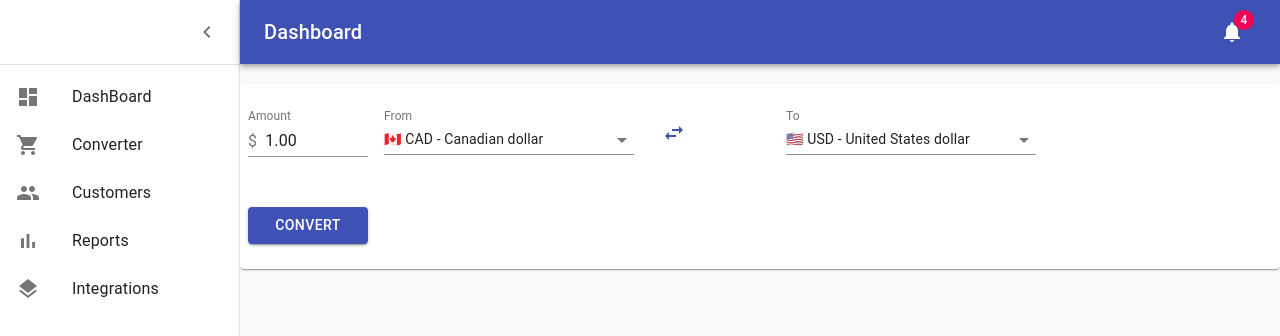
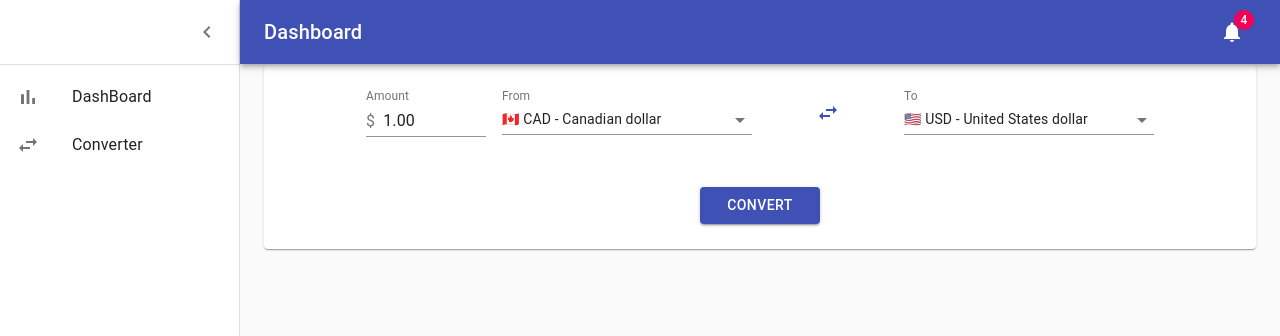
Before and after one commit to g7an/Currency-Converter, a React (Create React App) app: page /converter in a window 1280 px wide. Shown: the top 336 px of the page. Built offline with nearby package versions, Linux system fonts and the light colour scheme.

Commit message:
ui: adjust layout

```diff
--- a/src/view/ConverterForm.js
+++ b/src/view/ConverterForm.js
@@ -16,6 +16,7 @@ import InputAdornment from '@material-ui/core/InputAdornment'
 import NumberFormatter from '../services/NumberFormatter'
 import Card from '@material-ui/core/Card'
 import Bars from './Bars'
+import Container from '@material-ui/core/Container'
 
 
 const useStyles = makeStyles((theme) => ({
@@ -37,11 +38,6 @@ const useStyles = makeStyles((theme) => ({
         height: '100vh',
         overflow: 'auto',
     },
-    root2: {
-        minWidth: 275,
-        marginTop: 20,
-        marginBottom: 20,
-    },
     optionField: {
         width: 250,
         fontSize: 14,
@@ -57,6 +53,22 @@ const useStyles = makeStyles((theme) => ({
     pos: {
         marginBottom: 12,
     },
+    appBar: {
+        zIndex: theme.zIndex.drawer + 1,
+        transition: theme.transitions.create(['width', 'margin'], {
+          easing: theme.transitions.easing.sharp,
+          duration: theme.transitions.duration.leavingScreen,
+        }),
+      },
+    appBarSpacer: theme.mixins.toolbar,
+    button: {
+        justifyContent: 'center',
+        textAlign:'center'
+    },
+    form: {
+        justifyContent: 'center',
+        textAlign:'center'
+    }
   }))
 
 
@@ -122,8 +134,9 @@ const ConverterForm = () => {
           <Bars />
         <main className={classes.content}>
             <div className={classes.appBarSpacer} />
-        <Card className={classes.root2}>
-        <Grid item xs={12}>
+                <Container maxWidth="lg" className={classes.container}>
+                    <Card>
+                    <Grid item xs={12} className={classes.form}>
                         <FormControl className={classes.formControl}>
                             <TextField className={classes.inputField} id="standard-basic" name="amount"
                                 defaultValue="1.00" label="Amount" onChange={handleInputChange}
@@ -158,7 +171,7 @@ const ConverterForm = () => {
                     {cList}
                 </Select>
             </FormControl>
-         </Grid>
+
         {symbol && rate && amount ?
             <Grid item xs={12} className={classes.formControl}>
                 <Typography className={classes.title} color="textSecondary" gutterBottom>
@@ -176,7 +189,10 @@ const ConverterForm = () => {
                 </FormControl>
             </Grid>
         }
+        </Grid>
         </Card>
+
+        </Container>
         </main>
         </div>
 
--- a/src/view/DashBoard.js
+++ b/src/view/DashBoard.js
@@ -121,13 +121,6 @@ function Copyright() {
 const DashBoard = () => {
 
     const classes = useStyles();
-    const [open, setOpen] = React.useState(true);
-    const handleDrawerOpen = () => {
-      setOpen(true);
-    };
-    const handleDrawerClose = () => {
-      setOpen(false);
-    };
     const fixedHeightPaper = clsx(classes.paper, classes.fixedHeight);
 
     return (
@@ -136,9 +129,6 @@ const DashBoard = () => {
             <Bars />
             <main className={classes.content}>
               <div className={classes.appBarSpacer} />
-
-
-
                 <Container maxWidth="lg" className={classes.container}>
                   <Grid container spacing={3}>
                       {/* Chart */}
@@ -164,11 +154,6 @@ const DashBoard = () => {
                     <Copyright />
                 </Box>
                 </Container>
-
-
-
-
-
             </main>
           </div>
         {/* <Bars />   */}
--- a/src/view/ListItems.js
+++ b/src/view/ListItems.js
@@ -10,6 +10,7 @@ import BarChartIcon from '@material-ui/icons/BarChart';
 import LayersIcon from '@material-ui/icons/Layers';
 import AssignmentIcon from '@material-ui/icons/Assignment';
 import { useHistory } from 'react-router-dom';
+import SwapHorizIcon from '@material-ui/icons/SwapHoriz'
 
 const ListItems = () => {
     let history = useHistory()
@@ -19,17 +20,17 @@ const ListItems = () => {
         <div>
           <ListItem button onClick={() => history.push('/')} >
             <ListItemIcon>
-              <DashboardIcon />
+              <BarChartIcon />
             </ListItemIcon>
             <ListItemText primary="DashBoard" />
           </ListItem>
           <ListItem button onClick={() => history.push('/converter')}>
             <ListItemIcon>
-              <ShoppingCartIcon />
+              <SwapHorizIcon />
             </ListItemIcon>
             <ListItemText primary="Converter" />
           </ListItem>
-          <ListItem button>
+          {/* <ListItem button>
             <ListItemIcon>
               <PeopleIcon />
             </ListItemIcon>
@@ -46,7 +47,7 @@ const ListItems = () => {
               <LayersIcon />
             </ListItemIcon>
             <ListItemText primary="Integrations" />
-          </ListItem>
+          </ListItem> */}
         </div>
       )
 }
```
Lines whose indentation alone changed are shown as unchanged.
